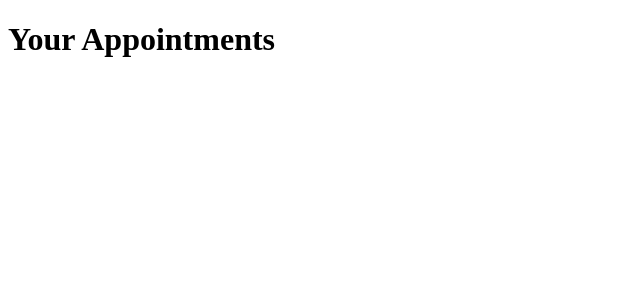
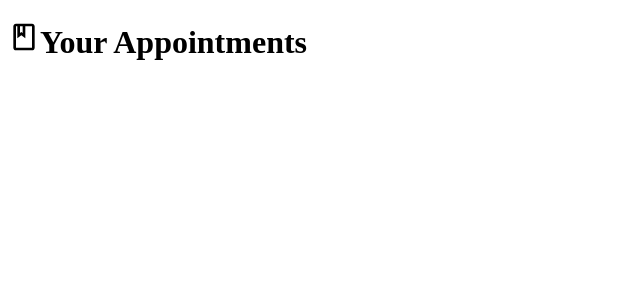
Before and after one commit to DevCloudLabs/build-interface, a React (Create React App) app: page / in a window 1280 px wide. Shown: the top 300 px of the page, without its empty margins (0-640 px from the left). Built offline with nearby package versions, Linux system fonts and the light colour scheme.

Commit message:
Update App.js

```diff
--- a/src/App.js
+++ b/src/App.js
@@ -1,7 +1,8 @@
+import { MdOutlineBook } from "react-icons/md";
 function App() {
   return (
     <div className="App">
-      <h1>Your Appointments</h1>
+      <h1><MdOutlineBook />Your Appointments</h1>
     </div>
   );
 }
```
